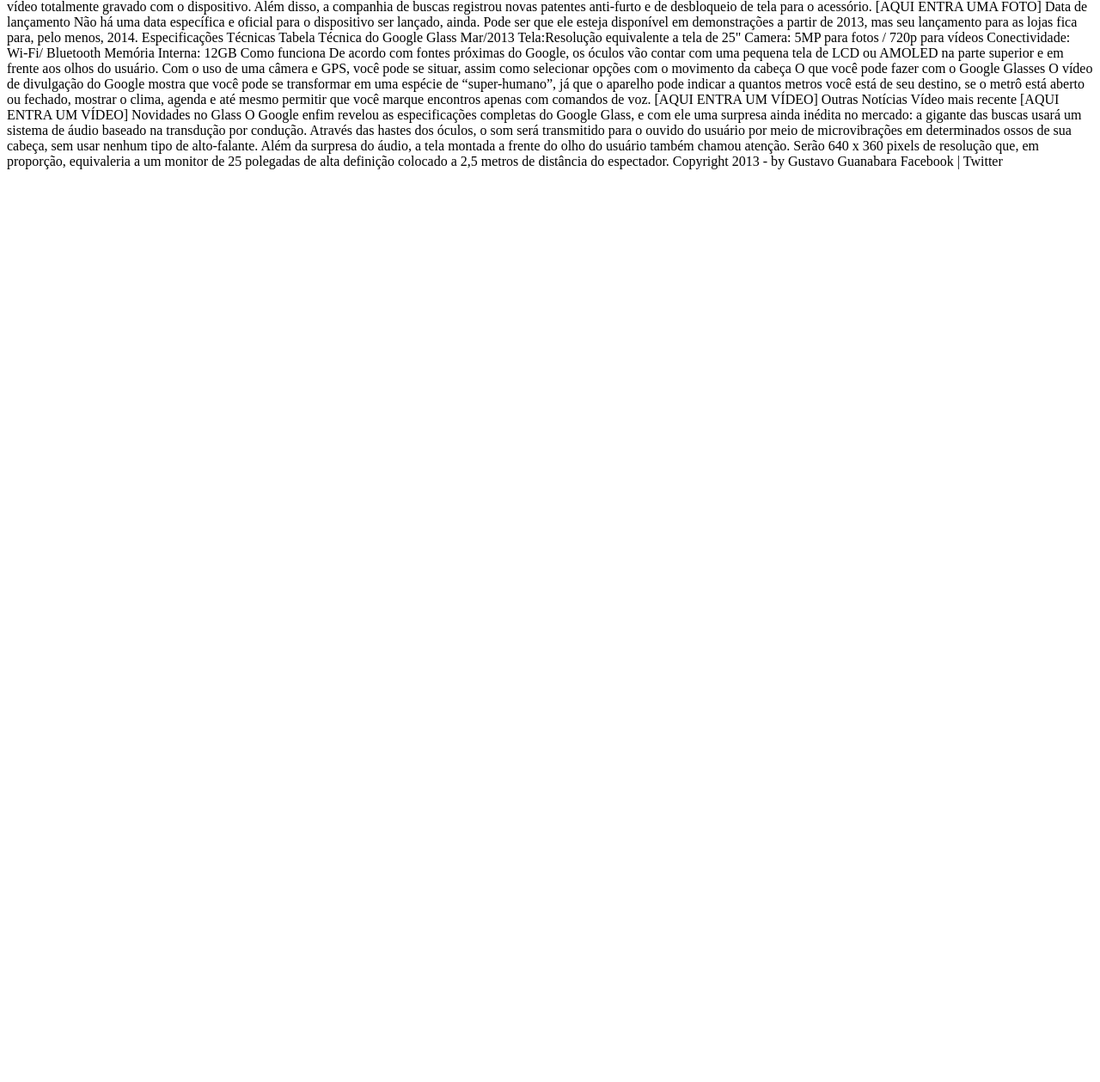
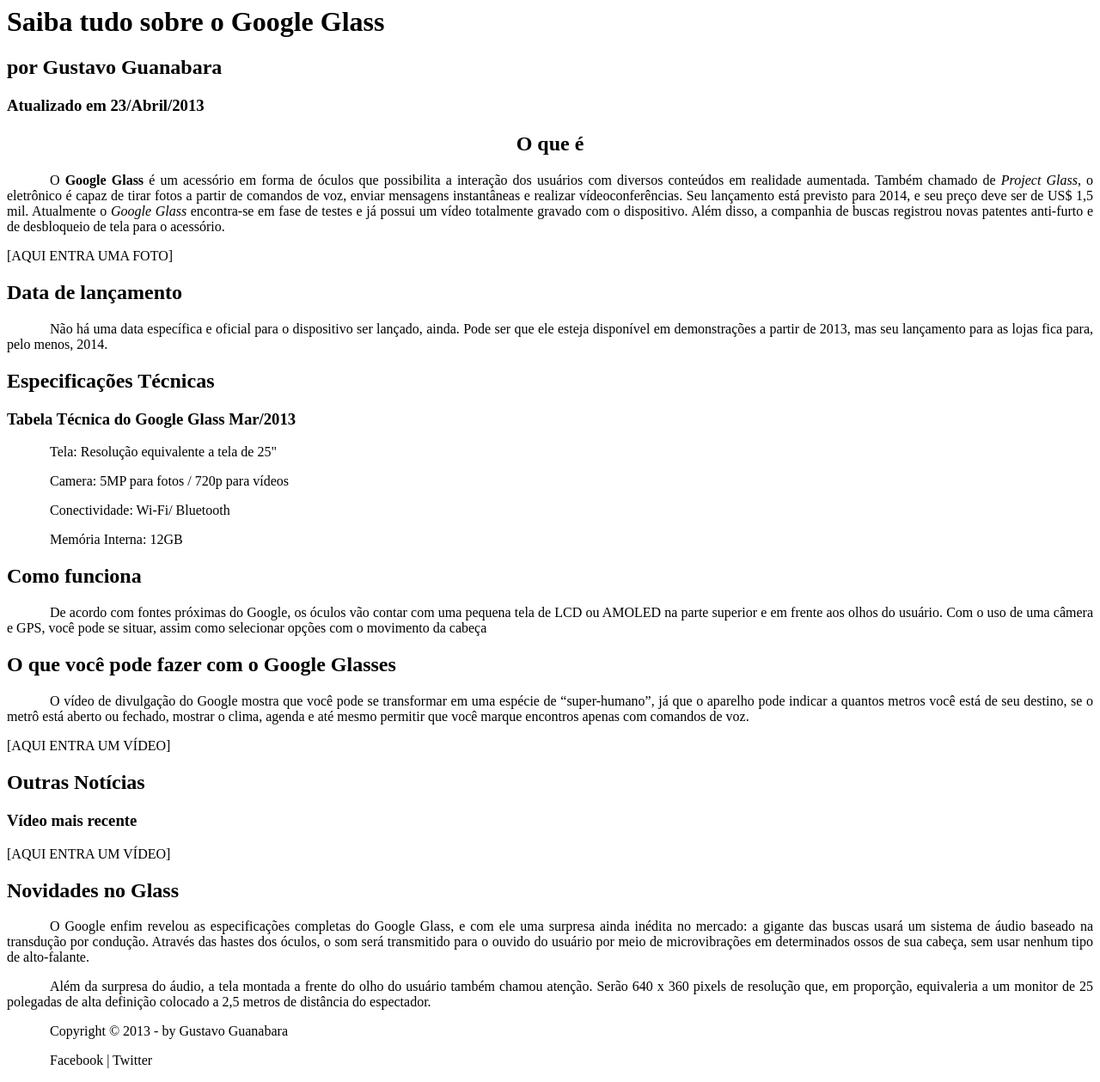
Before and after one commit to gabrielluizcm/projetoglass, a plain HTML site: page projeto-glass-html5/index.html in a window 1280 px wide. Shown: the part 307-1566 px from the top of the page at 86% size. Before the commit the page ends 800 px from the top, so only its background shows below. Drawn offline with Linux system fonts and the light colour scheme.

Commit message:
formatação e parágrafos

```diff
--- a/projeto-glass-html5/index.html
+++ b/projeto-glass-html5/index.html
@@ -3,6 +3,12 @@
 <head>
     <meta charset="utf-8"/>
     <title>Tudo sobre Google Glass</title>
+    <style>
+        p
+        {
+            text-align: justify; text-indent: 50px;
+        }
+    </style>
 </head>
 <body>
     <div id='interface'>
@@ -21,47 +27,49 @@ Menu Principal
 - Multimídia
 - Fale conosco
         </header>
-Tecnologia > Inovações
-Saiba tudo sobre o Google Glass
-por Gustavo Guanabara
-Atualizado em 23/Abril/2013
+<hgroup>
+<h3>Tecnologia > Inovações</h3>
+<h1>Saiba tudo sobre o Google Glass</h1>
+<h2>por Gustavo Guanabara</h2>
+<h3>Atualizado em 23/Abril/2013</h3>
+</hgroup>
 
-O que é
-O Google Glass é um acessório em forma de óculos que possibilita a interação dos usuários com diversos conteúdos em realidade aumentada. Também chamado de Project Glass, o eletrônico é capaz de tirar fotos a partir de comandos de voz, enviar mensagens instantâneas e realizar vídeoconferências. Seu lançamento está previsto para 2014, e seu preço deve ser de US$ 1,5 mil. Atualmente o Google Glass encontra-se em fase de testes e já possui um vídeo totalmente gravado com o dispositivo. Além disso, a companhia de buscas registrou novas patentes anti-furto e de desbloqueio de tela para o acessório.
+<h2 style="text-align: center;">O que é</h2>
+<p>O <span style="font-weight: bold;">Google Glass</span> é um acessório em forma de óculos que possibilita a interação dos usuários com diversos conteúdos em realidade aumentada. Também chamado de <i>Project Glass</i>, o eletrônico é capaz de tirar fotos a partir de comandos de voz, enviar mensagens instantâneas e realizar vídeo&shy;con&shy;ferên&shy;cias. Seu lançamento está previsto para 2014, e seu preço deve ser de US$ 1,5 mil. Atualmente o <em>Google Glass</em> encontra-se em fase de testes e já possui um vídeo totalmente gravado com o dispositivo. Além disso, a companhia de buscas registrou novas patentes anti-furto e de desbloqueio de tela para o acessório.</p>
 
 [AQUI ENTRA UMA FOTO]
 
-Data de lançamento
-Não há uma data específica e oficial para o dispositivo ser lançado, ainda. Pode ser que ele esteja disponível em demonstrações a partir de 2013, mas seu lançamento para as lojas fica para, pelo menos, 2014.
+<h2>Data de lançamento</h2>
+<p>Não há uma data específica e oficial para o dispositivo ser lançado, ainda. Pode ser que ele esteja disponível em demonstrações a partir de 2013, mas seu lançamento para as lojas fica para, pelo menos, 2014.</p>
 
-Especificações Técnicas
-Tabela Técnica do Google Glass Mar/2013
+<h2>Especificações Técnicas</h2>
+<h3>Tabela Técnica do Google Glass Mar/2013</h3>
 
-Tela:Resolução equivalente a tela de 25"
-Camera: 5MP para fotos / 720p para vídeos
-Conectividade: Wi-Fi/ Bluetooth
-Memória Interna: 12GB
+<p>Tela: Resolução equivalente a tela de 25"</p>
+<p>Camera: 5MP para fotos / 720p para vídeos</p>
+<p>Conectividade: Wi-Fi/ Bluetooth</p>
+<p>Memória Interna: 12GB</p>
 
-Como funciona
-De acordo com fontes próximas do Google, os óculos vão contar com uma pequena tela de LCD ou AMOLED na parte superior e em frente aos olhos do usuário. Com o uso de uma câmera e GPS, você pode se situar, assim como selecionar opções com o movimento da cabeça
+<h2>Como funciona</h2>
+<p>De acordo com fontes próximas do Google, os óculos vão contar com uma pequena tela de LCD ou AMOLED na parte superior e em frente aos olhos do usuário. Com o uso de uma câmera e GPS, você pode se situar, assim como selecionar opções com o movimento da cabeça</p>
 
-O que você pode fazer com o Google Glasses
-O vídeo de divulgação do Google mostra que você pode se transformar em uma espécie de “super-humano”, já que o aparelho pode indicar a quantos metros você está de seu destino, se o metrô está aberto ou fechado, mostrar o clima, agenda e até mesmo permitir que você marque encontros apenas com comandos de voz.
+<h2>O que você pode fazer com o Google Glasses</h2>
+<p>O vídeo de divulgação do Google mostra que você pode se transformar em uma espécie de “super-<wbr/>humano”, já que o aparelho pode indicar a quantos metros você está de seu destino, se o metrô está aberto ou fechado, mostrar o clima, agenda e até mesmo permitir que você marque encontros apenas com comandos de voz.</p>
 
 [AQUI ENTRA UM VÍDEO]
 
-Outras Notícias
-Vídeo mais recente
+<h2>Outras Notícias</h2>
+<h3>Vídeo mais recente</h3>
 
 [AQUI ENTRA UM VÍDEO]
 
-Novidades no Glass
-O Google enfim revelou as especificações completas do Google Glass, e com ele uma surpresa ainda inédita no mercado: a gigante das buscas usará um sistema de áudio baseado na transdução por condução. Através das hastes dos óculos, o som será transmitido para o ouvido do usuário por meio de microvibrações em determinados ossos de sua cabeça, sem usar nenhum tipo de alto-falante.
+<h2>Novidades no Glass</h2>
+<p>O Google enfim revelou as especificações completas do Google Glass, e com ele uma surpresa ainda inédita no mercado: a gigante das buscas usará um sistema de áudio baseado na transdução por condução. Através das hastes dos óculos, o som será transmitido para o ouvido do usuário por meio de microvibrações em determinados ossos de sua cabeça, sem usar nenhum tipo de alto-falante.</p>
 
-Além da surpresa do áudio, a tela montada a frente do olho do usuário também chamou atenção. Serão 640 x 360 pixels de resolução que, em proporção, equivaleria a um monitor de 25 polegadas de alta definição colocado a 2,5 metros de distância do espectador.
+<p>Além da surpresa do áudio, a tela montada a frente do olho do usuário também chamou atenção. Serão 640 x 360 pixels de resolução que, em proporção, equivaleria a um monitor de 25 polegadas de alta definição colocado a 2,5 metros de distância do espectador.</p>
 
-Copyright 2013 - by Gustavo Guanabara
-Facebook | Twitter
+<p>Copyright &copy; 2013 - by Gustavo Guanabara</p>
+<p>Facebook | Twitter</p>
     </div>
 </body>
 </html>
```
